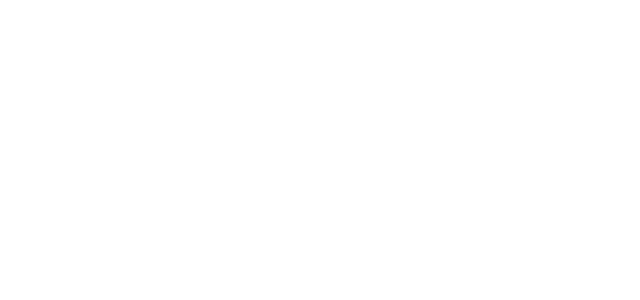
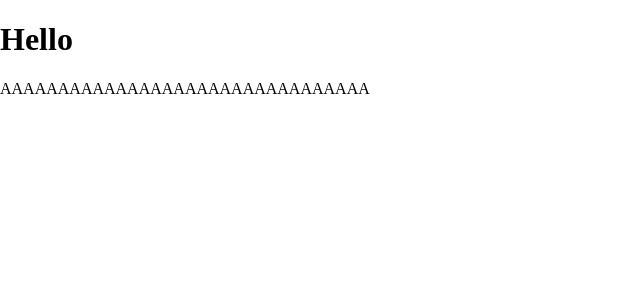
Before and after one commit to Kataiii/VRBookingSystemFrontAdmin, a React (Create React App) app: page / in a window 1280 px wide. Shown: the top 300 px of the page, without its empty margins (0-640 px from the left). Built offline with nearby package versions, Linux system fonts and the light colour scheme.

Commit message:
try push for main

```diff
--- a/src/App.tsx
+++ b/src/App.tsx
@@ -3,7 +3,8 @@ import React from 'react';
 function App() {
   return (
     <div className="App">
-
+        <h1>Hello</h1>
+        <p>AAAAAAAAAAAAAAAAAAAAAAAAAAAAAAAA</p>
     </div>
   );
 }
```
